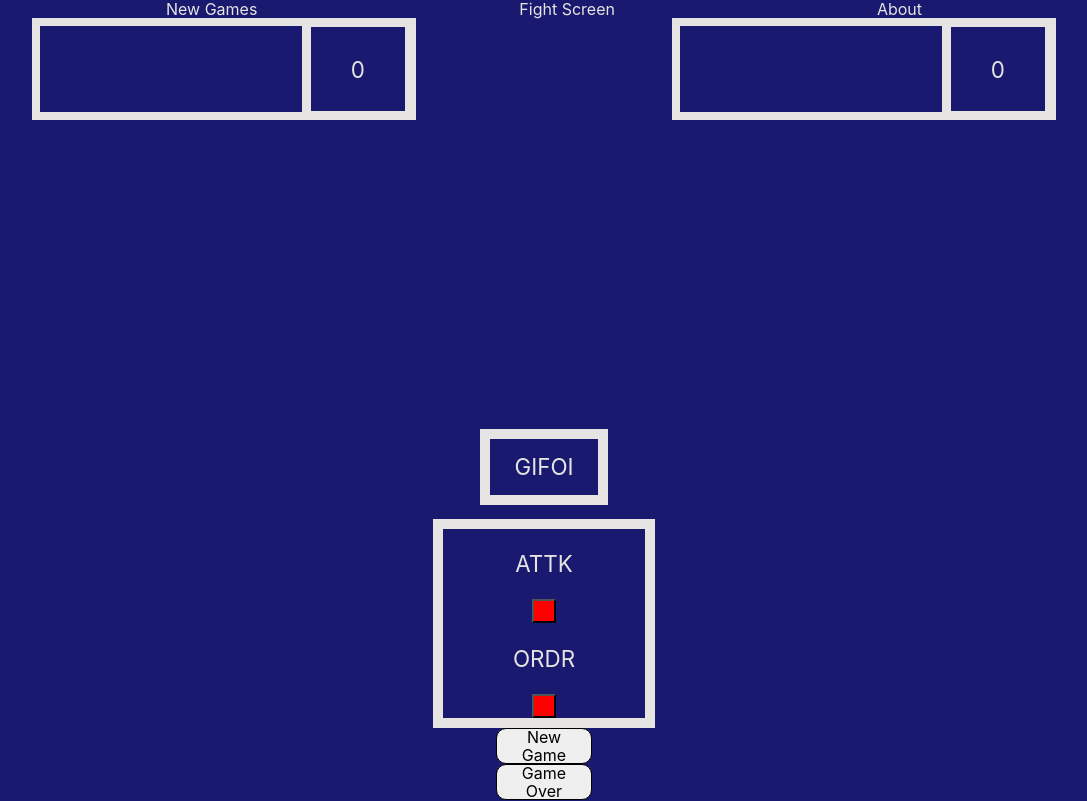
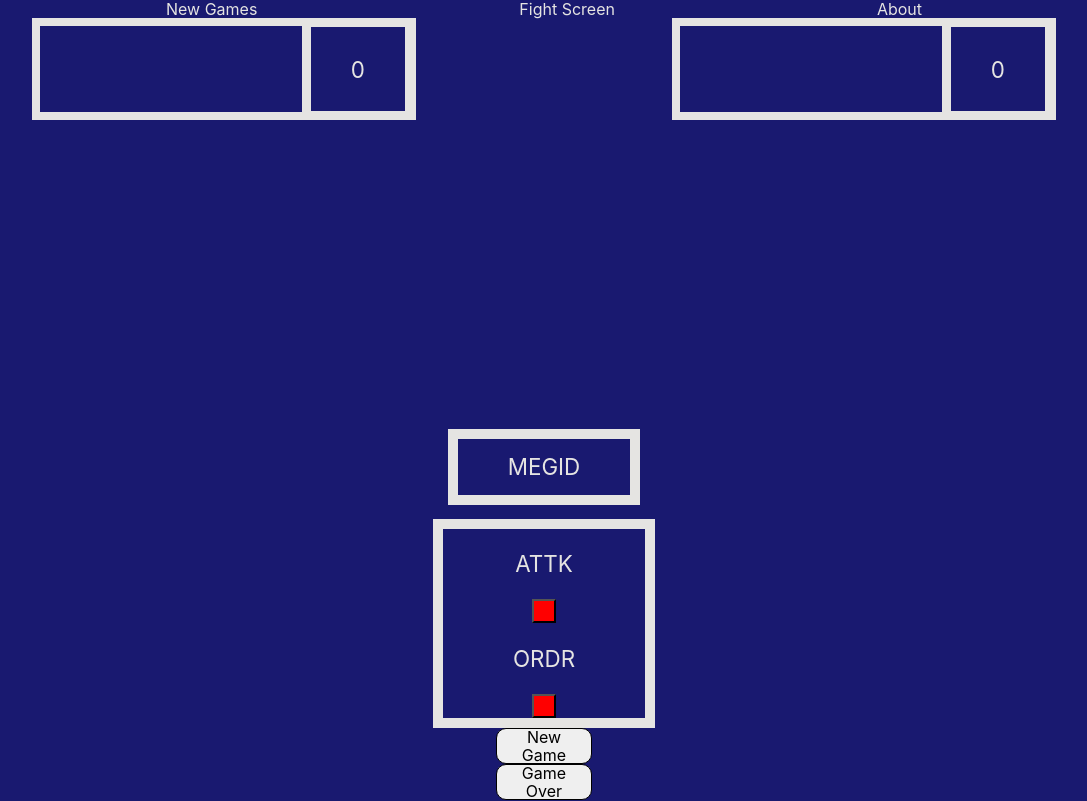
Before and after one commit to willashe/rpg-battle, a React (Create React App) app: page /battle in a window 1280 px wide. Shown: the whole page, without its empty margins (96-1183 px from the left). Built offline with nearby package versions, Linux system fonts and the light colour scheme.

Commit message:
non game breaking changes to styling

```diff
--- a/src/components/MainBattleSection.tsx
+++ b/src/components/MainBattleSection.tsx
@@ -8,7 +8,8 @@ const BattleSection = styled.section`
 `;
 
 const MessageBox = styled.div`
-  width: 10%;
+  width: 15%;
+  min-width: 0;
   font-size: 1.4rem;
   border: 10px solid #e5e4e2;
   margin: 0 auto;
@@ -16,12 +17,14 @@ const MessageBox = styled.div`
   padding: 15px;
   margin-bottom: 14px;
   color: #e5e4e2;
+  overflow: hidden;
+  text-overflow: ellipsis;
 `;
 
 const MainBattleSection = () => {
   return (
     <BattleSection>
-      <MessageBox>GIFOI</MessageBox>
+      <MessageBox>MEGID</MessageBox>
     </BattleSection>
   );
 };
--- a/src/pages/Home.tsx
+++ b/src/pages/Home.tsx
@@ -1,7 +1,7 @@
 import React, { useContext } from 'react';
 import { AppStateContext } from '../state';
+import { actions } from '../actions';
 import { Link } from 'react-router-dom';
-import { actions } from '../actions';
 
 const { startNewGame, gameOver } = actions;
 
```
